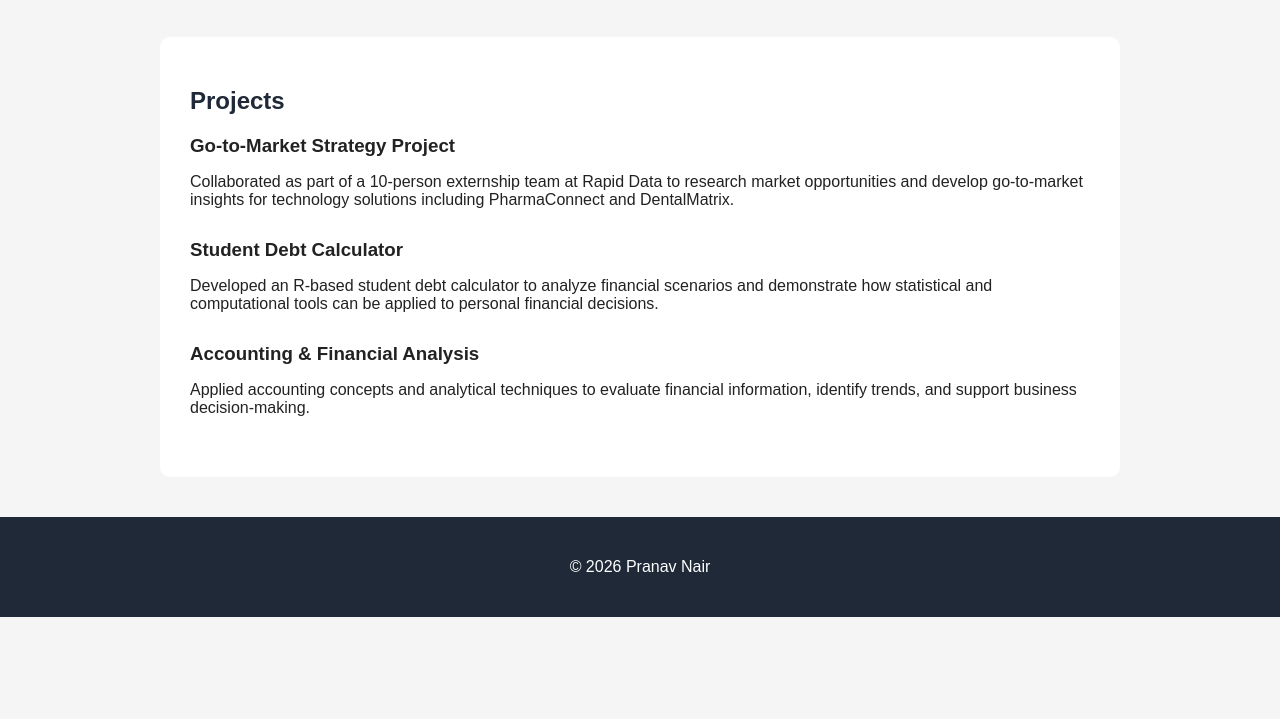
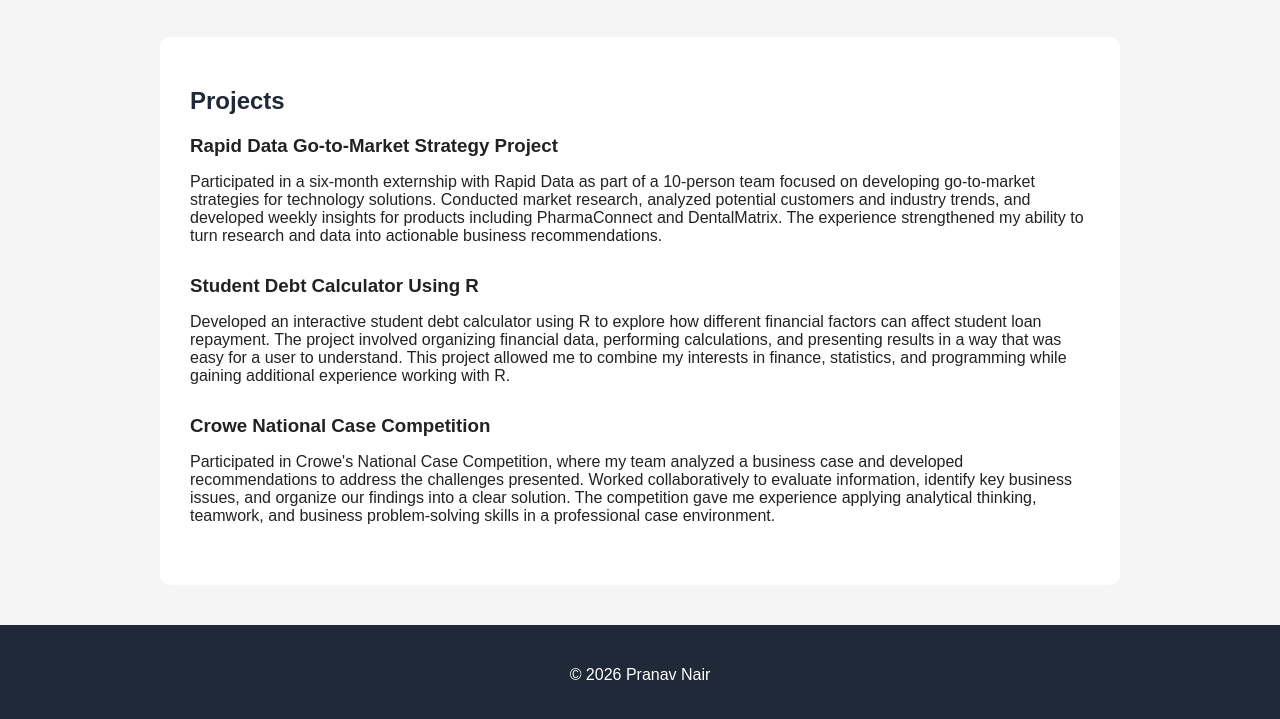
Before and after one commit to pranavnair-23/pranavnair-23.github.io, a plain HTML site: page index.html in a window 1280 px wide. Shown: the part 778-1497 px from the top of the page. Before the commit the page ends 1395 px from the top, so only its background shows below. Drawn offline with Linux system fonts and the light colour scheme.

Commit message:
index.html

```diff
--- a/index.html
+++ b/index.html
@@ -126,37 +126,62 @@
         </div>
     </section>
 
+    <!-- PROJECTS -->
 <section id="projects">
+
     <h2>Projects</h2>
 
+    <!-- PROJECT 1 -->
     <div class="project">
-            <h3>Go-to-Market Strategy Project</h3>
+
+        <h3>Rapid Data Go-to-Market Strategy Project</h3>
 
         <p>
-                Collaborated as part of a 10-person externship team at Rapid Data
-                to research market opportunities and develop go-to-market insights
-                for technology solutions including PharmaConnect and DentalMatrix.
+            Participated in a six-month externship with Rapid Data as part of a
+            10-person team focused on developing go-to-market strategies for
+            technology solutions. Conducted market research, analyzed potential
+            customers and industry trends, and developed weekly insights for
+            products including PharmaConnect and DentalMatrix. The experience
+            strengthened my ability to turn research and data into actionable
+            business recommendations.
         </p>
+
     </div>
 
+
+    <!-- PROJECT 2 -->
     <div class="project">
-            <h3>Student Debt Calculator</h3>
+
+        <h3>Student Debt Calculator Using R</h3>
 
         <p>
-                Developed an R-based student debt calculator to analyze financial
-                scenarios and demonstrate how statistical and computational tools
-                can be applied to personal financial decisions.
+            Developed an interactive student debt calculator using R to explore
+            how different financial factors can affect student loan repayment.
+            The project involved organizing financial data, performing
+            calculations, and presenting results in a way that was easy for a
+            user to understand. This project allowed me to combine my interests
+            in finance, statistics, and programming while gaining additional
+            experience working with R.
         </p>
+
     </div>
 
+
+    <!-- PROJECT 3 -->
     <div class="project">
-            <h3>Accounting & Financial Analysis</h3>
+
+        <h3>Crowe National Case Competition</h3>
 
         <p>
-                Applied accounting concepts and analytical techniques to evaluate
-                financial information, identify trends, and support business
-                decision-making.
+            Participated in Crowe's National Case Competition, where my team
+            analyzed a business case and developed recommendations to address
+            the challenges presented. Worked collaboratively to evaluate
+            information, identify key business issues, and organize our findings
+            into a clear solution. The competition gave me experience applying
+            analytical thinking, teamwork, and business problem-solving skills
+            in a professional case environment.
         </p>
+
     </div>
 
 </section>
```
Lines whose indentation alone changed are shown as unchanged.
